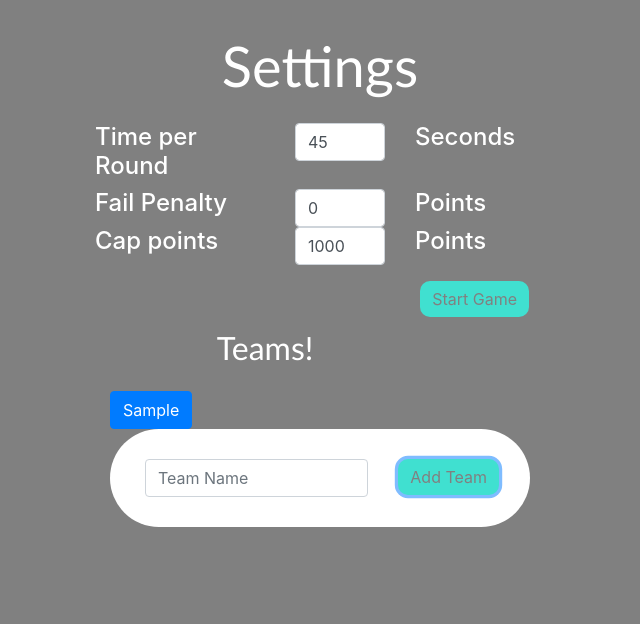
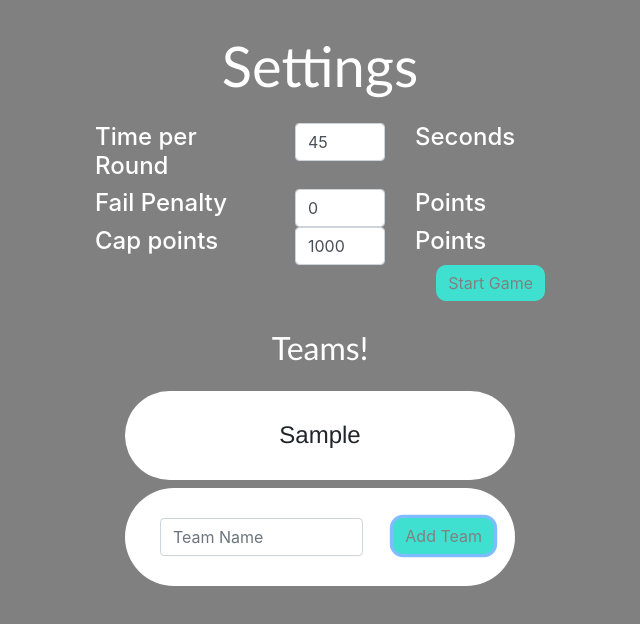
Before and after one commit to mchlp/taboo, a React (Create React App) app: page /teams in a window 1280 px wide. Both pictures are taken after typing "Sample" into the empty fields and a click on the button "Add Team". Shown: the top 624 px of the page, without its empty margins (320-960 px from the left). Built offline with nearby package versions, Linux system fonts and the light colour scheme.

Commit message:
fixed double click button bug

```diff
--- a/src/Components/AddTeam.css
+++ b/src/Components/AddTeam.css
@@ -40,5 +40,5 @@
 }
 
 #submit-button{
-    margin: 1rem;
+
 }
--- a/src/Components/AddTeam.js
+++ b/src/Components/AddTeam.js
@@ -32,6 +32,7 @@ class AddTeamButton extends Component {
         };
         this.handleChange = this.handleChange.bind(this);
         this.handleSubmit = this.handleSubmit.bind(this);
+        this.handleDeleteTeam = this.handleDeleteTeam.bind(this);
     }
 
     handleSubmit(event) {
@@ -63,13 +64,18 @@ class AddTeamButton extends Component {
         this.setState({ value: event.target.value });
     }
 
+    handleDeleteTeam(event){
+        console.log(event);
+    }
+
     render() {
         if (!teamNames.includes(this.state.name) && !(this.state.name === '')) {
             teamNamesRendered.push(
-                <Row key={this.state.name}>
-                    <Button >
+                <Row className='holder justiy-content-md-center'
+                    onClick={this.handleDeleteTeam}>
+                    <h4 className='scoreboard-text'>
                         {this.state.name}
-                    </Button>
+                    </h4>
                 </Row>
             );
             teamNames.push(this.state.name);
@@ -122,8 +128,7 @@ class AddTeam extends Component {
             timeInvalid: false,
             penaltyInvalid: false,
             capPointsInvalid: false,
-
-            teamsInvalid: true,
+            teamsInvalid: false,
 
             goToGame: false
         };
--- a/src/Components/Container.css
+++ b/src/Components/Container.css
@@ -14,4 +14,16 @@
     border-radius: 25rem;
     background-color: white;
     padding: 30px 20px;
+    min-width: 10rem;
+    max-width: 30rem;
+    text-align: center;
+    margin: .5rem 0;
+
 }
+
+.scoreboard-text{
+    margin: 0 auto;
+    font-family: Helvetica, Arial, sans-serif;
+    font-size: 35;
+    font-weight: lighter;
+}
```
